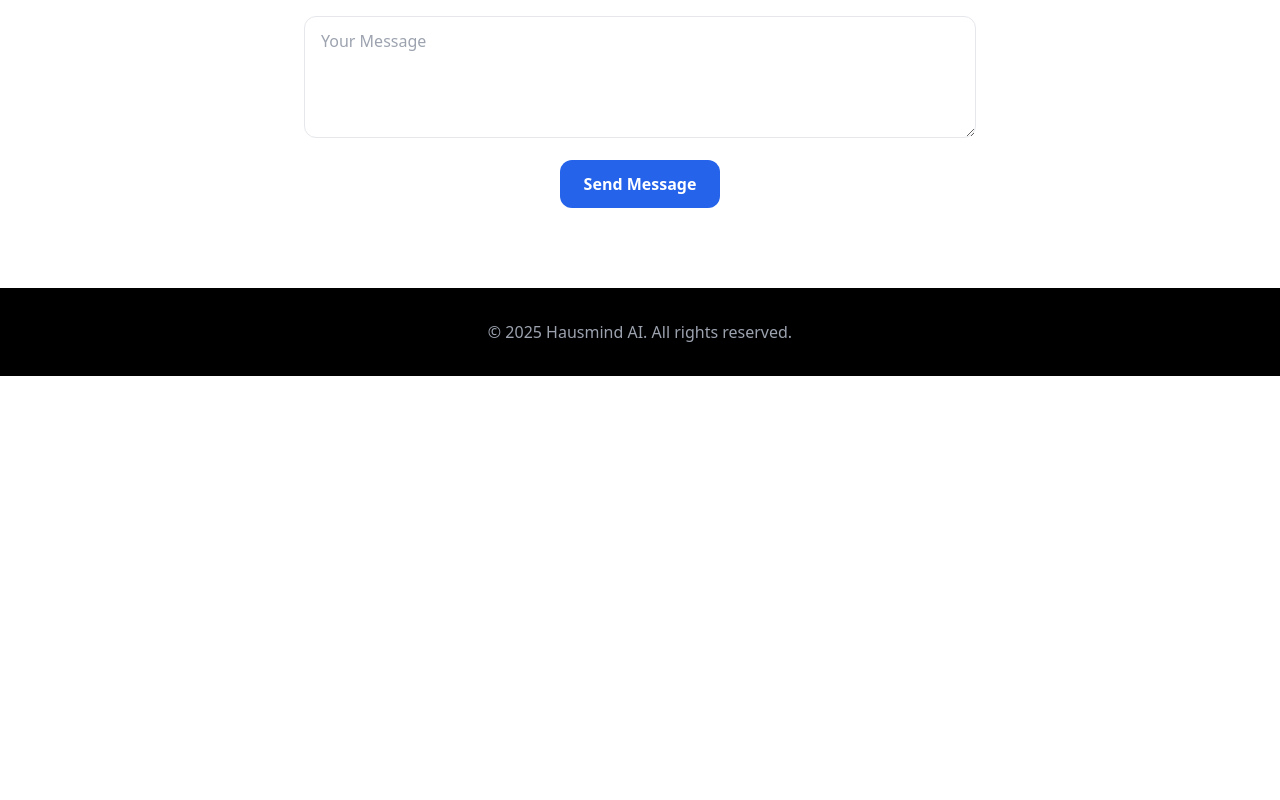
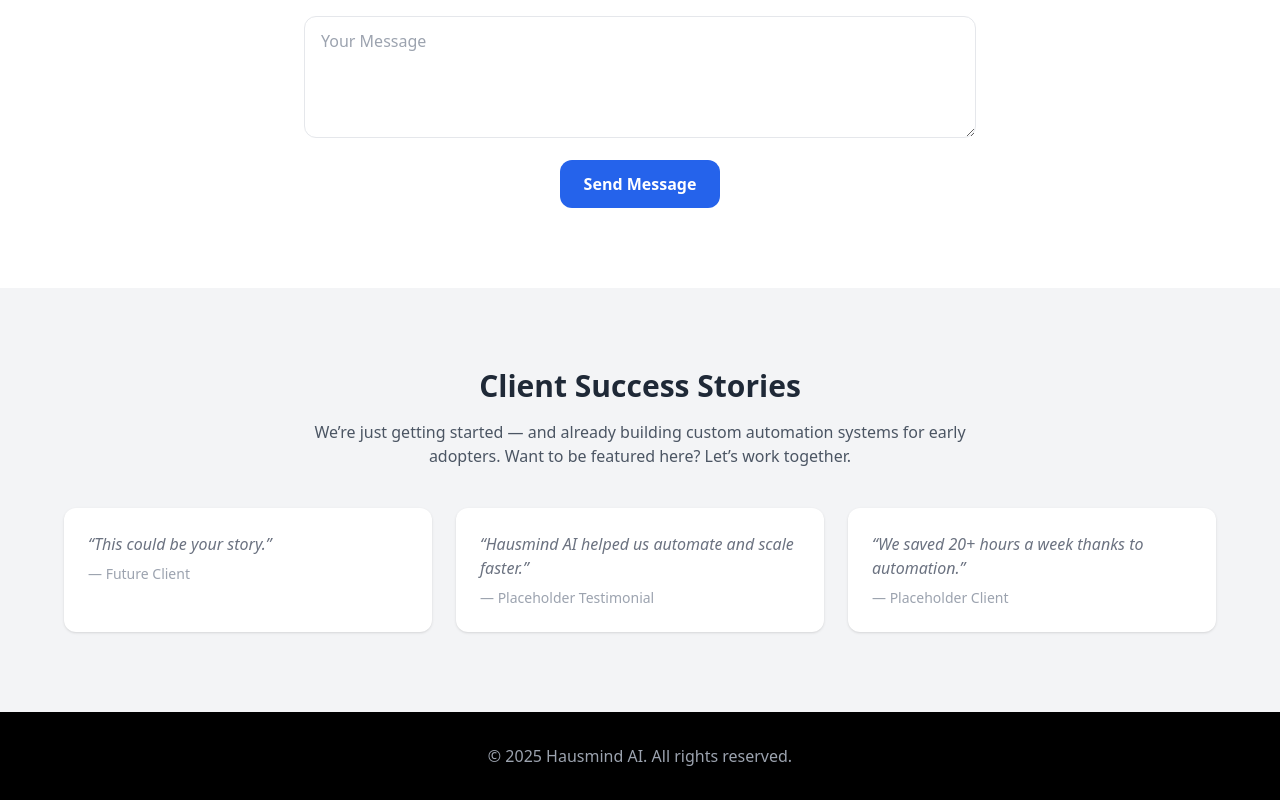
Before and after one commit to amisha-grewal/hausmind-ai, a React (Create React App) app: page / in a window 1280 px wide. Shown: the part 2372-3172 px from the top of the page. Before the commit the page ends 2748 px from the top, so only its background shows below. Built offline with nearby package versions, Linux system fonts and the light colour scheme.

Commit message:
Add files via upload

```diff
--- a/src/App.jsx
+++ b/src/App.jsx
@@ -97,6 +97,29 @@ export default function App() {
           </form>
         </section>
 
+        {/* Testimonials */}
+        <section className="py-20 px-6 bg-gray-100 text-center">
+          <h3 className="text-3xl font-bold mb-4">Client Success Stories</h3>
+          <p className="text-gray-600 max-w-2xl mx-auto mb-10">
+            We’re just getting started — and already building custom automation systems for early adopters.
+            Want to be featured here? Let’s work together.
+          </p>
+          <div className="grid md:grid-cols-3 gap-6 max-w-6xl mx-auto">
+            <div className="bg-white p-6 rounded-xl shadow text-left">
+              <p className="text-gray-500 italic">“This could be your story.”</p>
+              <p className="mt-2 text-gray-400 text-sm">— Future Client</p>
+            </div>
+            <div className="bg-white p-6 rounded-xl shadow text-left">
+              <p className="text-gray-500 italic">“Hausmind AI helped us automate and scale faster.”</p>
+              <p className="mt-2 text-gray-400 text-sm">— Placeholder Testimonial</p>
+            </div>
+            <div className="bg-white p-6 rounded-xl shadow text-left">
+              <p className="text-gray-500 italic">“We saved 20+ hours a week thanks to automation.”</p>
+              <p className="mt-2 text-gray-400 text-sm">— Placeholder Client</p>
+            </div>
+          </div>
+        </section>
+
         {/* Footer */}
         <footer className="py-8 px-6 bg-black text-center text-gray-400">
           &copy; {new Date().getFullYear()} Hausmind AI. All rights reserved.
```
